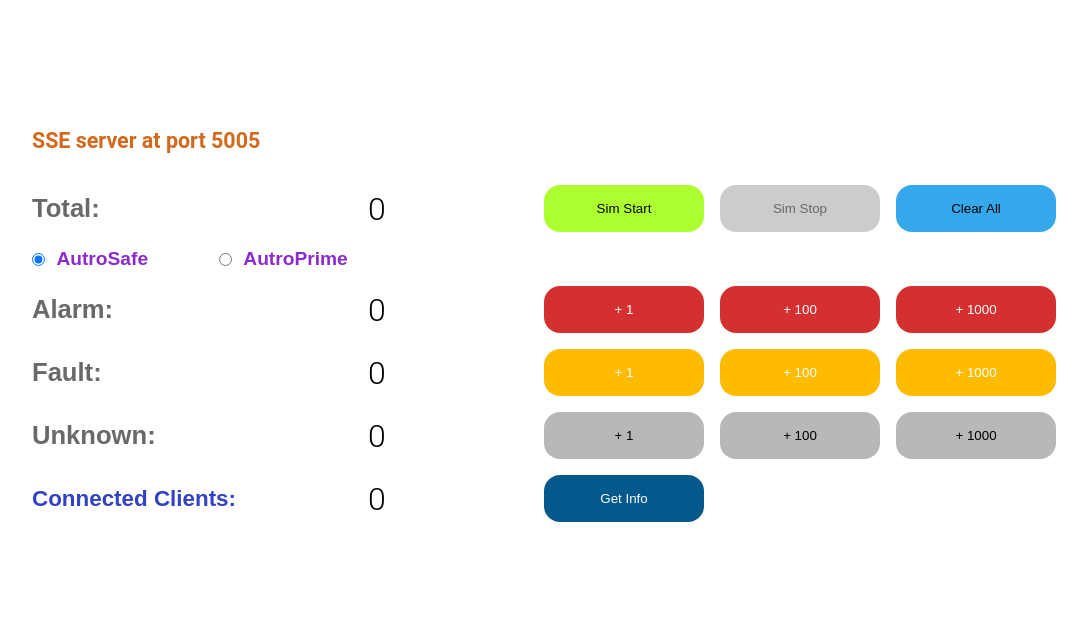
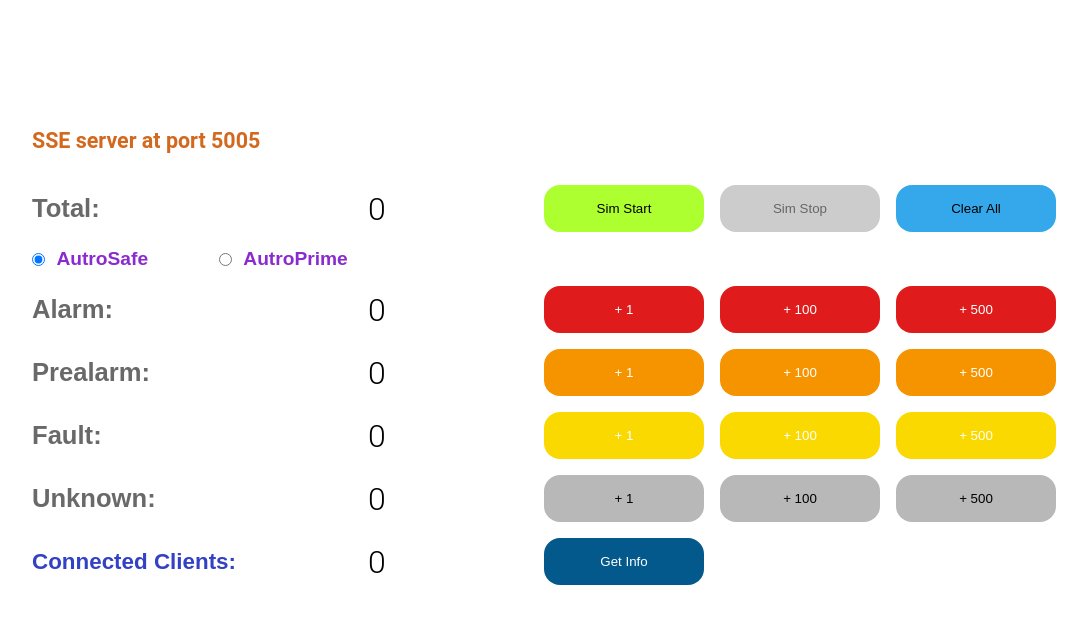
Before and after one commit to ebobo/server_send_event_nodejs, a website: page index.html in a window 1280 px wide. Both pictures are taken after a click on the button "Clear All". Shown: the whole page, without its empty margins (96-1183 px from the left). Drawn offline with Linux system fonts and the light colour scheme; no server answers.

Commit message:
add prealarm

```diff
--- a/index.html
+++ b/index.html
@@ -35,23 +35,32 @@
         <div class="events">0</div>
         <button class="alarm" onclick="addEvents(1, 'alarm')">+ 1</button>
         <button class="alarm" onclick="addEvents(100, 'alarm')">+ 100</button>
-        <button class="alarm" onclick="addEvents(1000, 'alarm')">+ 1000</button>
+        <button class="alarm" onclick="addEvents(500, 'alarm')">+ 500</button>
+      </div>
+      <div id="prealarms" class="channel">
+        <div class="name">Prealarm:</div>
+        <div class="events">0</div>
+        <button class="prealarm" onclick="addEvents(1, 'prealarm')">+ 1</button>
+        <button class="prealarm" onclick="addEvents(100, 'prealarm')">
+          + 100
+        </button>
+        <button class="prealarm" onclick="addEvents(500, 'prealarm')">
+          + 500
+        </button>
       </div>
       <div id="faults" class="channel">
         <div class="name">Fault:</div>
         <div class="events">0</div>
         <button class="fault" onclick="addEvents(1, 'fault')">+ 1</button>
         <button class="fault" onclick="addEvents(100, 'fault')">+ 100</button>
-        <button class="fault" onclick="addEvents(1000, 'fault')">+ 1000</button>
+        <button class="fault" onclick="addEvents(500, 'fault')">+ 500</button>
       </div>
       <div id="unknows" class="channel">
         <div class="name">Unknown:</div>
         <div class="events">0</div>
         <button class="unknow" onclick="addEvents(1, 'unknow')">+ 1</button>
         <button class="unknow" onclick="addEvents(100, 'unknow')">+ 100</button>
-        <button class="unknow" onclick="addEvents(1000, 'unknow')">
-          + 1000
-        </button>
+        <button class="unknow" onclick="addEvents(500, 'unknow')">+ 500</button>
       </div>
       <div id="Clients" class="info">
         <div class="t2">Connected Clients:</div>
@@ -157,7 +166,7 @@
         try {
           const response = await fetch('/events', requestOptions);
           const result = await response.text();
-          setEventsNumber(0, 0, 0, 0);
+          setEventsNumber(0, 0, 0, 0, 0);
         } catch (err) {
           console.log(err);
         }
@@ -166,8 +175,9 @@
       async function getEventsNumber() {
         try {
           const response = await fetch('events/length');
-          const { total, alarm, fault, unknow } = await response.json();
-          setEventsNumber(total, alarm, fault, unknow);
+          const { total, alarm, prealarm, fault, unknow } =
+            await response.json();
+          setEventsNumber(total, alarm, prealarm, fault, unknow);
         } catch (err) {
           console.log(err);
         }
@@ -185,9 +195,10 @@
         }
       }
 
-      function setEventsNumber(total, alarm, fault, unknow) {
+      function setEventsNumber(total, alarm, prealarm, fault, unknow) {
         document.querySelector(`#Total .events`).innerHTML = total;
         document.querySelector(`#alarms .events`).innerHTML = alarm;
+        document.querySelector(`#prealarms .events`).innerHTML = prealarm;
         document.querySelector(`#faults .events`).innerHTML = fault;
         document.querySelector(`#unknows .events`).innerHTML = unknow;
       }
--- a/messageTool.js
+++ b/messageTool.js
@@ -5,13 +5,16 @@
   let messages = [];
 
   for (let i = 0; i < num; i++) {
-    const rem = Math.floor(Math.random() * 3);
+    const rem = Math.floor(Math.random() * 4);
     let type = 'alarm';
     if (rem === 1) {
       type = 'fault';
     } else if (rem === 2) {
       type = 'unknow';
+    } else if (rem === 3) {
+      type = 'prealarm';
     }
+
     const now = new Date();
 
     // module
--- a/public/app.css
+++ b/public/app.css
@@ -66,13 +66,18 @@
 
 button.alarm {
   color: white;
-  background-color: rgb(212, 48, 48);
+  background-color: #df1b1b;
   border-color: pink;
+}
+button.prealarm {
+  color: white;
+  background-color: #f69400;
+  border-color: rgb(91, 80, 82);
 }
 
 button.fault {
   color: white;
-  background-color: rgb(255, 187, 0);
+  background-color: #fad900;
 }
 
 button.unknow {
--- a/server.js
+++ b/server.js
@@ -29,7 +29,7 @@
 let base_id = 0;
 // events alarm and faults. caluculate the time
 // const startTime = performance.now();
-let events = tool.generateAlarmFaultMessages(3);
+let events = tool.generateAlarmFaultMessages(5);
 // const endTime = performance.now();
 // console.log(
 //   `GenerateEvents took ${(endTime - startTime).toFixed(2)} milliseconds`
@@ -67,6 +67,7 @@
   res.send({
     total: events.length,
     alarm: events.filter((e) => e.meta.type === 'alarm').length,
+    prealarm: events.filter((e) => e.meta.type === 'prealarm').length,
     fault: events.filter((e) => e.meta.type === 'fault').length,
     unknow: events.filter((e) => e.meta.type === 'unknow').length,
   });
```
